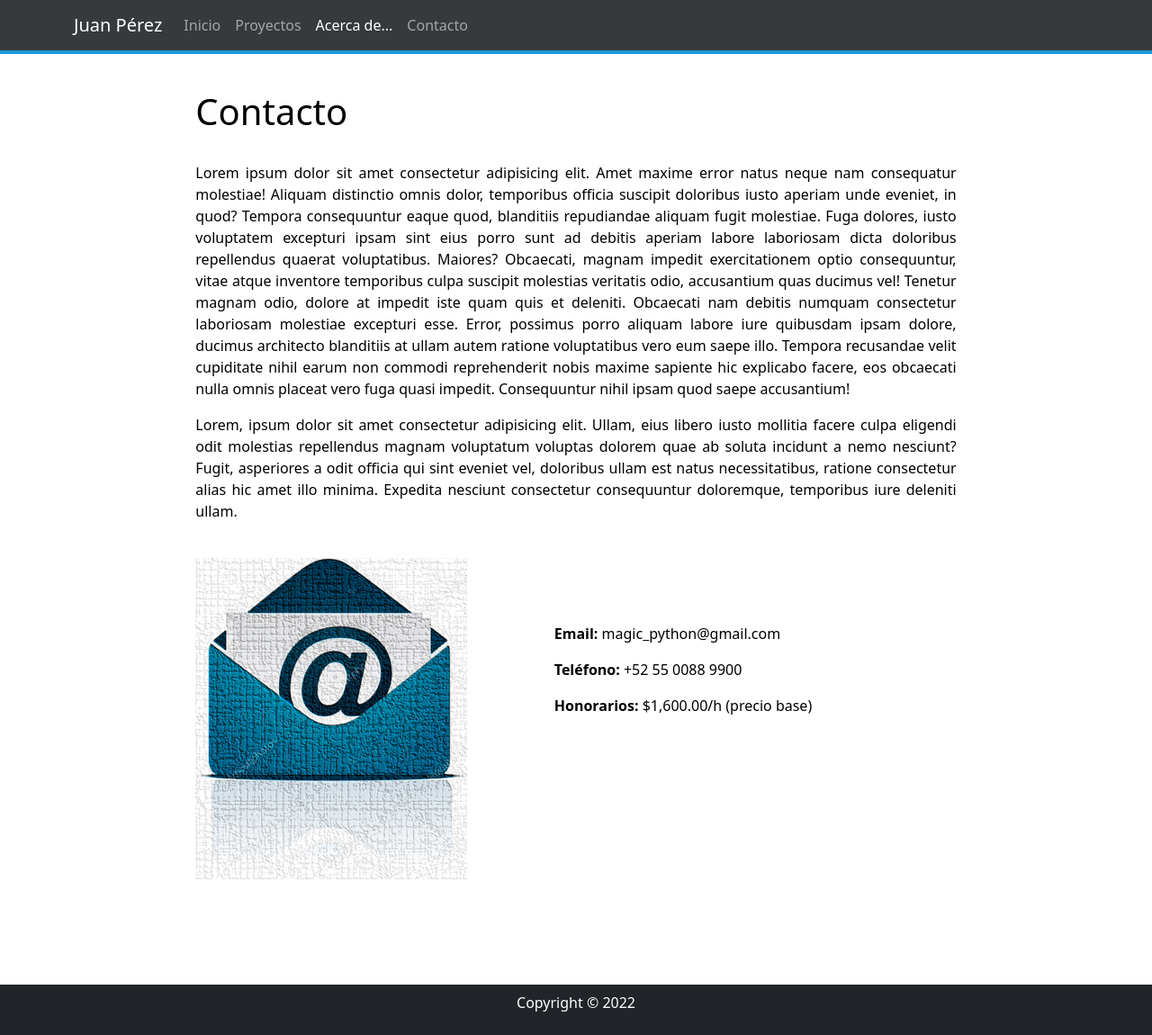
After one commit to wariormex/DesarrolloWebPracticasDjango, a Django app: page /contact/ in a window 1280 px wide. The commit adds this page. Shown: the whole page at 90% size. Run offline with Django 4.2, Linux system fonts and the light colour scheme; some libraries are stand-ins or nearby versions.

Commit message:
Reto Contact Page

```diff
--- a/djangoProject1/webpersonal/core/templates/core/base.html
+++ b/djangoProject1/webpersonal/core/templates/core/base.html
@@ -43,7 +43,7 @@
                     <a class="nav-link active" href="about.html">Acerca de...</a>
                 </li>
                 <li class="navbar-nav">
-                    <a class="nav-link" href="contact.html">Contacto</a>
+                    <a class="nav-link" href="{% url 'contact' %}">Contacto</a>
                 </li>
                 </ul>
             </div>
--- /dev/null
+++ b/djangoProject1/webpersonal/core/templates/core/contact.html
@@ -0,0 +1,58 @@
+{% extends "core/base.html"%}
+{% block content %}
+{% load static %}
+
+<div class="margen_top">
+    <div class="row">
+      <div class="col-lg-8 col-md-10 mx-auto">
+        <h1>Contacto</h1>
+        <br>
+        <p class="text-justify">
+          Lorem ipsum dolor sit amet consectetur adipisicing elit. Amet maxime
+          error natus neque nam consequatur molestiae! Aliquam distinctio
+          omnis dolor, temporibus officia suscipit doloribus iusto aperiam
+          unde eveniet, in quod? Tempora consequuntur eaque quod, blanditiis
+          repudiandae aliquam fugit molestiae. Fuga dolores, iusto voluptatem
+          excepturi ipsam sint eius porro sunt ad debitis aperiam labore
+          laboriosam dicta doloribus repellendus quaerat voluptatibus.
+          Maiores? Obcaecati, magnam impedit exercitationem optio
+          consequuntur, vitae atque inventore temporibus culpa suscipit
+          molestias veritatis odio, accusantium quas ducimus vel! Tenetur
+          magnam odio, dolore at impedit iste quam quis et deleniti. Obcaecati
+          nam debitis numquam consectetur laboriosam molestiae excepturi esse.
+          Error, possimus porro aliquam labore iure quibusdam ipsam dolore,
+          ducimus architecto blanditiis at ullam autem ratione voluptatibus
+          vero eum saepe illo. Tempora recusandae velit cupiditate nihil earum
+          non commodi reprehenderit nobis maxime sapiente hic explicabo
+          facere, eos obcaecati nulla omnis placeat vero fuga quasi impedit.
+          Consequuntur nihil ipsam quod saepe accusantium!
+        </p>
+        <p class="text-justify">
+          Lorem, ipsum dolor sit amet consectetur adipisicing elit. Ullam,
+          eius libero iusto mollitia facere culpa eligendi odit molestias
+          repellendus magnam voluptatum voluptas dolorem quae ab soluta
+          incidunt a nemo nesciunt? Fugit, asperiores a odit officia qui sint
+          eveniet vel, doloribus ullam est natus necessitatibus, ratione
+          consectetur alias hic amet illo minima. Expedita nesciunt
+          consectetur consequuntur doloremque, temporibus iure deleniti ullam.
+        </p>
+        <br />
+      </div>
+    </div>
+    <div class="row">
+      <div class="col-1 mx-auto"></div>
+      <div class="col-3 mx-auto">
+        <img src="{% static 'core/img/email.png' %}" class="img-fluid" />
+      </div>
+      <div class="col-6 mx-auto">
+        <br><br><br>
+        <p><b>Email:</b> magic_python@gmail.com</p>
+        <p><b>Teléfono:</b> +52 55 0088 9900</p>
+        <p><b>Honorarios:</b> $1,600.00/h (precio base)</p>
+      </div>
+    </div>
+  </div>
+
+  <hr />
+
+{% endblock %}
--- a/djangoProject1/webpersonal/core/views.py
+++ b/djangoProject1/webpersonal/core/views.py
@@ -9,3 +9,6 @@ def home(request):
 
     # )
     return render(request,'core/home.html')
+
+def contact(request):
+    return render(request,'core/contact.html')
--- a/djangoProject1/webpersonal/webpersonal/urls.py
+++ b/djangoProject1/webpersonal/webpersonal/urls.py
@@ -20,4 +20,5 @@ from core import views
 urlpatterns = [
     path('admin/', admin.site.urls),
     path('', views.home, name='home'),
+    path('contact/', views.contact, name='contact'),
 ]
```
